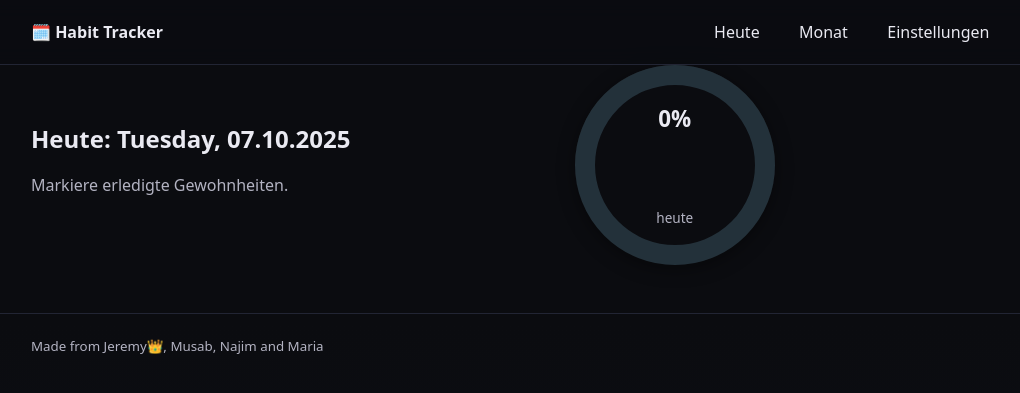
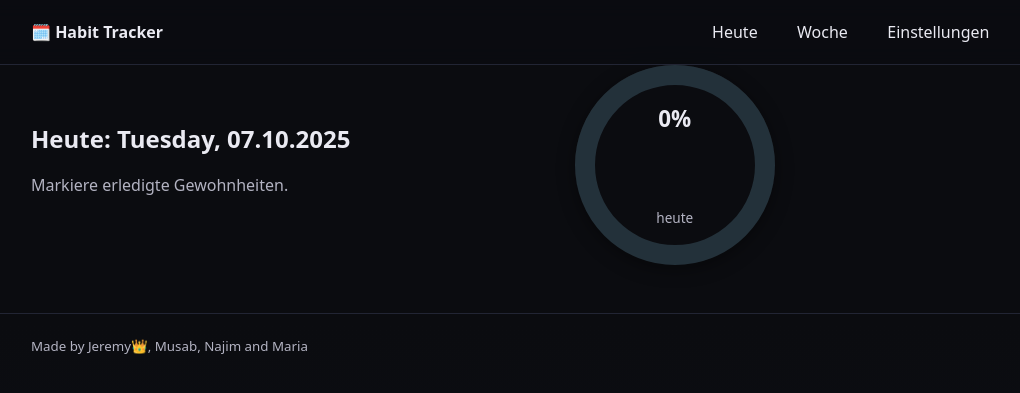
Before and after one commit to jeyjey1508/Habit-Tracker, a Flask app: page / in a window 1280 px wide. Shown: the top 393 px of the page, without its empty margins (125-1145 px from the left). Run offline with Flask 3, Linux system fonts and the light colour scheme; data comes from the database, SQL or seed files in the repository; some libraries are stand-ins or nearby versions.

Commit message:
base.html

```diff
--- a/Habit tracker in py/templates/base.html
+++ b/Habit tracker in py/templates/base.html
@@ -4,10 +4,8 @@
   <meta charset="utf-8" />
   <title>{% block title %}Habit Tracker{% endblock %}</title>
   <meta name="viewport" content="width=device-width, initial-scale=1" />
-  <!-- CSRF für Fetch-Requests -->
   <meta name="csrf-token" content="{{ csrf_token() }}" />
   <link rel="stylesheet" href="{{ url_for('static', filename='style.css') }}">
-  <!-- Chart.js (für Monatsansicht) -->
   <script src="https://cdn.jsdelivr.net/npm/chart.js@4"></script>
 </head>
 <body>
@@ -15,9 +13,9 @@
     <div class="container header-inner">
       <a class="brand" href="{{ url_for('index') }}">🗓️ Habit Tracker</a>
       <nav class="nav">
-        <a href="{{ url_for('index') }}">Heute</a>
-        <a href="{{ url_for('month_view') }}">Monat</a>
-        <a href="{{ url_for('settings') }}">Einstellungen</a>
+        <a href="{{ url_for('index') }}" class="nav-link">Heute</a>
+        <a href="{{ url_for('week_view') }}" class="nav-link">Woche</a>
+        <a href="{{ url_for('settings') }}" class="nav-link">Einstellungen</a>
       </nav>
     </div>
   </header>
@@ -28,7 +26,7 @@
 
   <footer class="app-footer">
     <div class="container">
-      <small>Made from Jeremy👑, Musab, Najim and Maria</small>
+      <small>Made by Jeremy👑, Musab, Najim and Maria</small>
     </div>
   </footer>
 
```
